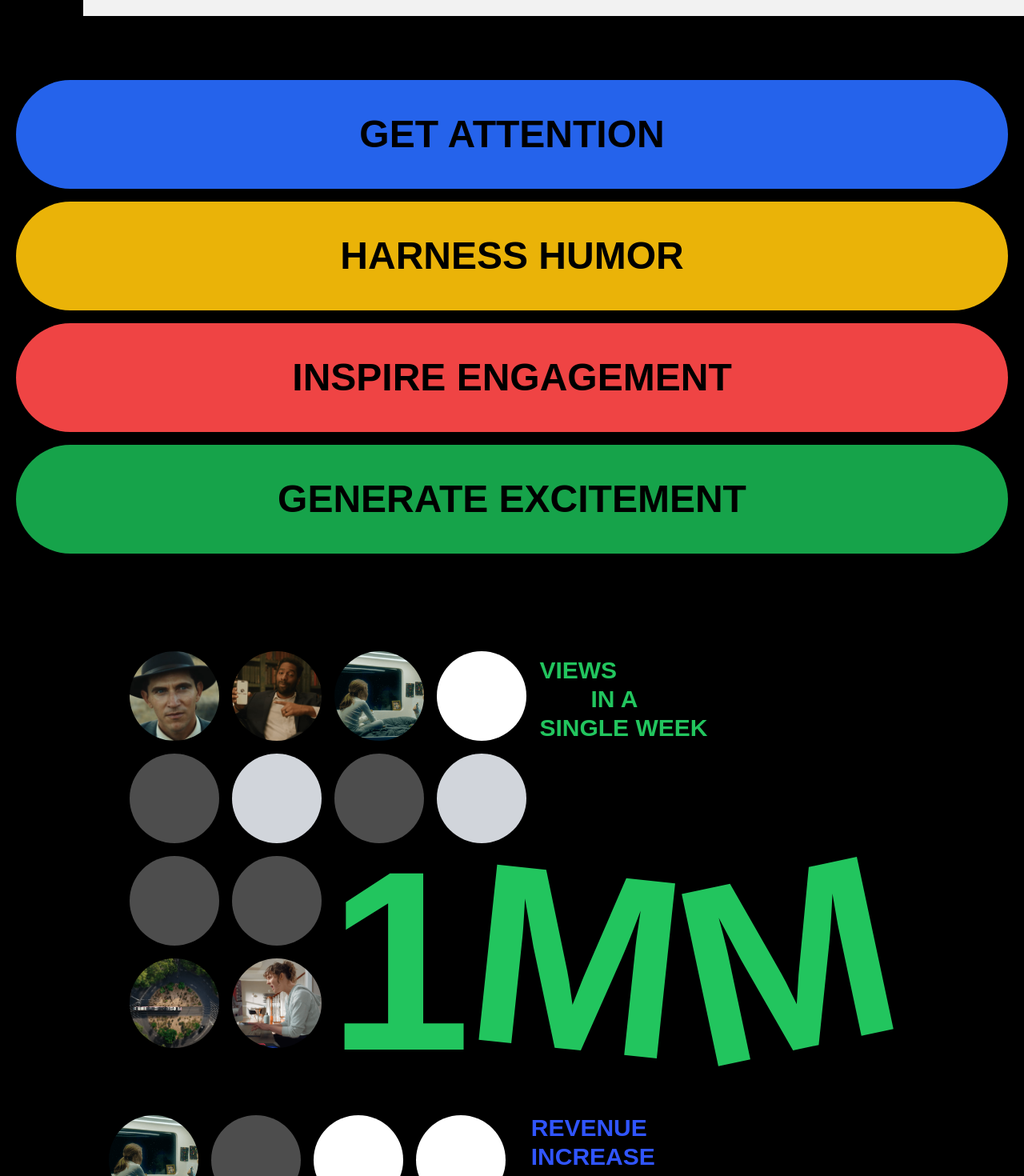
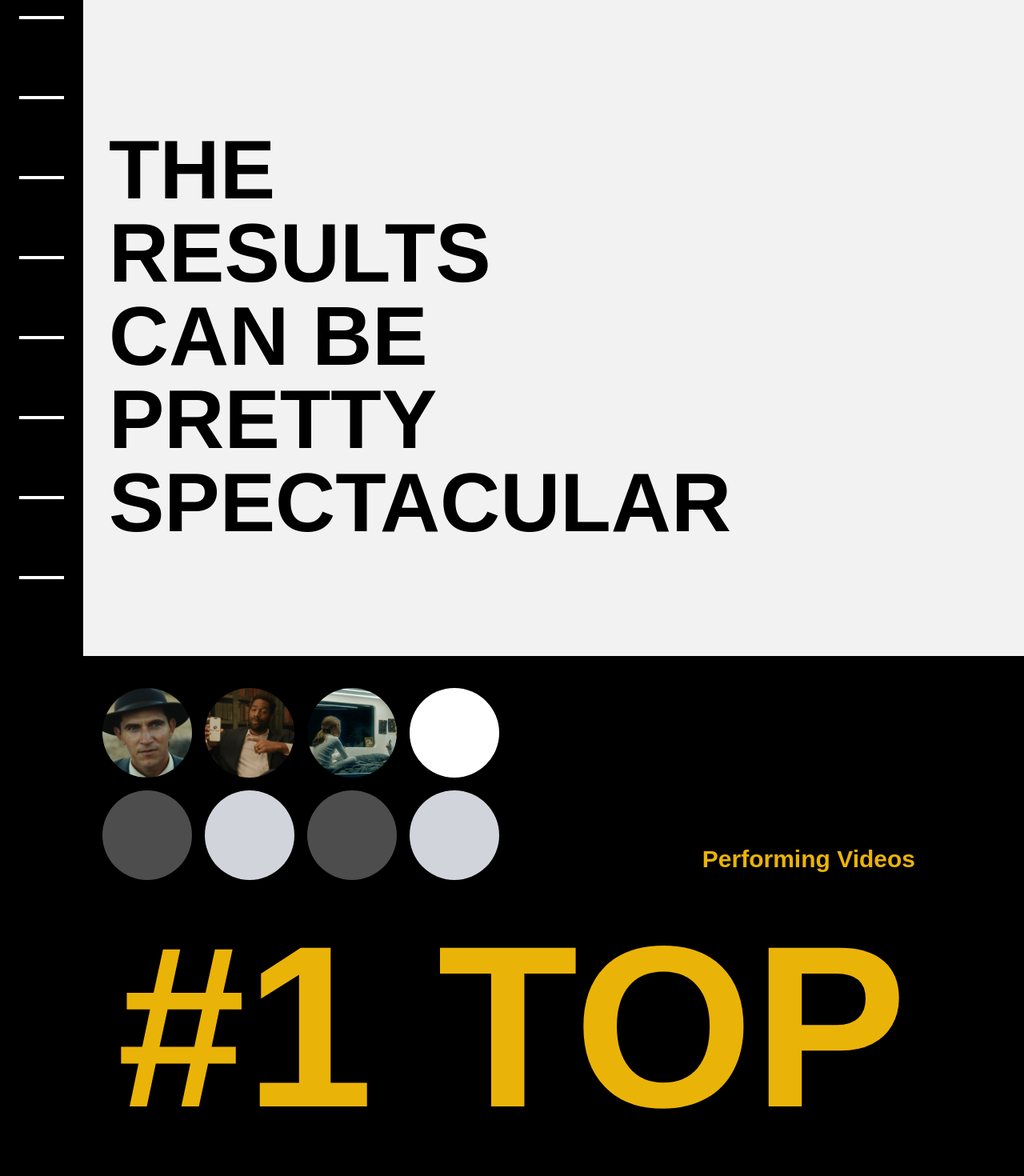
Before and after one commit to j-masuma/umault-clone, a React (Create React App) app: page / in a window 1280 px wide. Shown: the part 2360-3830 px from the top of the page at 80% size. Built offline with nearby package versions, Linux system fonts and the light colour scheme.

Commit message:
added some more components

```diff
--- a/src/components/homePageComponents/Performance.jsx
+++ b/src/components/homePageComponents/Performance.jsx
@@ -1,3 +1,4 @@
+
 
 import React from 'react'
 
@@ -92,7 +93,33 @@ function Performance() {
   )
 }
 
-
+const Results = () =>{
+  const repeatCount = 8;
+  return(
+    <div className='flex   bg-[#f2f2f2]'>
+      <div className='bg-black  pl-4 xs:pl-5 md:pl-6'>
+        <div className="mr-4 xs:mr-5 md:mr-6 ">
+          {[...Array(repeatCount)].map((_, index) => (
+            <div key={index} className="w-8 xs:w-10 md:w-14 border-b-[2px] xs:border-b-[3px] md:border-b-[4px] border-white mb-16 xs:mb-20 md:mb-24"></div>
+          ))}
+        </div>
+      </div>
+      <div className='bg-[#f2f2f2] min-h-screen flex items-center'>
+        <p className='text-[6.5rem] font-[550] pl-8 leading-[6.5rem]'>
+          THE
+          <br />
+          RESULTS
+          <br />
+          CAN BE
+          <br />
+          PRETTY
+          <br />
+          SPECTACULAR
+        </p>
+      </div>
+    </div>
+  )
+}
 const Revenue= ()=>{
   return(
     <div className=" bg-black flex gap-2 xs:gap-4 md:gap-6 lg:gap-8 items-center justify-center py-10">
@@ -112,10 +139,10 @@ const Revenue= ()=>{
         <div className='w-[3rem] h-[3rem] xs:w-[4rem] xs:h-[4rem] md:w-[5rem] md:h-[5rem] lg:w-[7rem] lg:h-[7rem] rounded-[50%] bg-cover bg-center' style={{backgroundImage : `url('/assets/images/hover4.png')`}}></div>
 
       </div>
-      <div className='flex flex-col justify-between h-[250px] md:h-[400px] lg:h-[500px]'>
+      <div className='flex flex-col justify-between h-[200px] md:h-[400px] lg:h-[500px]'>
         <div class="text-[#3055FF] font-semibold text-sm xs:text-xl md:text-2xl lg:text-3xl"><p>REVENUE</p><p>INCREASE</p><p>BY</p></div>
         <div class="flex">
-          <span class="flex items-center text-[#3055FF] -mb-4 text-[6rem] xs:text-[7rem] md:text-[14rem]  lg:text-[18rem] font-bold h-[200px] xs:h-[220px]  lg:h-[350px]">
+          <span class="flex items-center text-[#3055FF] -mb-4 text-[6rem] xs:text-[7rem] md:text-[14rem]  lg:text-[18rem] font-bold h-[150px] xs:h-[220px]  lg:h-[350px]">
             7
             <span className='rotate-6 '>0</span>
             <span className='-rotate-0 xs:-rotate-6'>0</span>
@@ -170,4 +197,36 @@ const Views = () =>{
     </div>
   )
 }
-export {Performance, Revenue, Views}
+
+const Top =()=>{
+  return(
+    <div className=" bg-black flex flex-col gap-2 items-center justify-center py-10">
+      <div className='flex justify-between items-end w-[90%] lg:w-[80%]'>
+        <div className='grid grid-cols-4 gap-1 xs:gap-2 md:gap-4'>
+          <div className='w-[3rem] h-[3rem] xs:w-[4rem] xs:h-[4rem] md:w-[5rem] md:h-[5rem] lg:w-[7rem] lg:h-[7rem] rounded-[50%] bg-cover bg-center' style={{backgroundImage : `url('/assets/images/hover5.png')`}}></div>
+          <div className='w-[3rem] h-[3rem] xs:w-[4rem] xs:h-[4rem] md:w-[5rem] md:h-[5rem] lg:w-[7rem] lg:h-[7rem] rounded-[50%] bg-cover bg-center' style={{backgroundImage : `url('/assets/images/hover1.png')`}}></div>
+          <div className='w-[3rem] h-[3rem] xs:w-[4rem] xs:h-[4rem] md:w-[5rem] md:h-[5rem] lg:w-[7rem] lg:h-[7rem] rounded-[50%] bg-cover bg-center' style={{backgroundImage : `url('/assets/images/hover2.png')`}}></div>
+          <div className='w-[3rem] h-[3rem] xs:w-[4rem] xs:h-[4rem] md:w-[5rem] md:h-[5rem] lg:w-[7rem] lg:h-[7rem] rounded-[50%]  bg-white'></div>
+          <div className='w-[3rem] h-[3rem] xs:w-[4rem] xs:h-[4rem] md:w-[5rem] md:h-[5rem] lg:w-[7rem] lg:h-[7rem] rounded-[50%]  bg-[#4D4D4D]'></div>
+          <div className='w-[3rem] h-[3rem] xs:w-[4rem] xs:h-[4rem] md:w-[5rem] md:h-[5rem] lg:w-[7rem] lg:h-[7rem] rounded-[50%]  bg-gray-300'></div>
+          <div className='w-[3rem] h-[3rem] xs:w-[4rem] xs:h-[4rem] md:w-[5rem] md:h-[5rem] lg:w-[7rem] lg:h-[7rem] rounded-[50%]  bg-[#4D4D4D]'></div>
+          <div className='w-[3rem] h-[3rem] xs:w-[4rem] xs:h-[4rem] md:w-[5rem] md:h-[5rem] lg:w-[7rem] lg:h-[7rem] rounded-[50%]  bg-gray-300'></div>
+
+        </div>
+        <div class="text-yellow-500 font-semibold text-sm xs:text-xl md:text-2xl lg:text-3xl p-2 items-end ">
+          <p>Performing Videos</p>
+
+        </div>
+      </div>
+      <div className='flex flex-col h-[250px] md:h-[400px] lg:h-[500px] justify-between'>
+
+        <div class="flex ">
+          <span class="flex items-center md:-mb-4 lg:-mb-16 text-yellow-500 text-[6rem] xs:text-[8rem] md:text-[14rem]  lg:text-[18rem] font-bold -space-x-1  h-[200px] xs:h-[200px]  lg:h-[350px] relative">
+            #1 TOP
+          </span>
+        </div>
+      </div>
+    </div>
+  )
+}
+export {Performance, Revenue, Views, Top, Results}
--- a/src/pages/HomePage.jsx
+++ b/src/pages/HomePage.jsx
@@ -4,13 +4,15 @@ import Hire from '../components/homePageComponents/Hire'
 import CSection from '../components/homePageComponents/CSection'
 import BSection from '../components/homePageComponents/BSection'
 import DSection from '../components/homePageComponents/DSection'
-import {Revenue, Views} from '../components/homePageComponents/Performance'
+import {Results, Revenue, Top, Views} from '../components/homePageComponents/Performance'
 
 function HomePage() {
   return (
     <>
       <HeroSection/>
       <BSection/>
+      <Results/>
+      <Top/>
       <CSection/>
       <Views/>
       <Revenue/>
```
